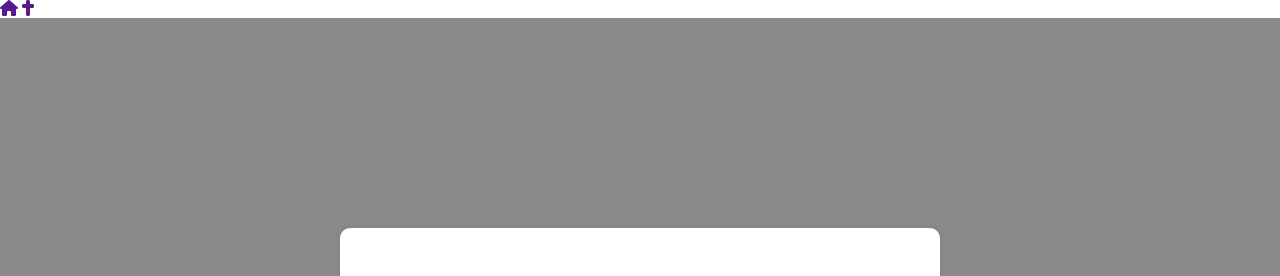
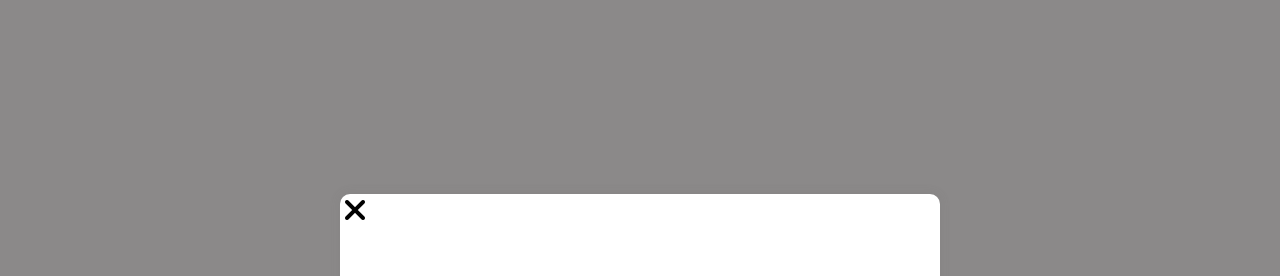
Before and after one commit to pratiksingh27/topranker, a plain HTML site: page test.html in a window 1280 px wide. Shown: the top 276 px of the page. Drawn offline with Linux system fonts and the light colour scheme.

Commit message:
basic change

```diff
--- a/style.css
+++ b/style.css
@@ -292,3 +292,7 @@ ul .li label{
     outline: none;
     background-color: #44b923;
 }
+.dark{
+    color: black;
+    margin-left: 5px;
+}
--- a/test.html
+++ b/test.html
@@ -12,12 +12,12 @@
   <title>Test page</title>
 </head>
 <body>
-  <div class="my-5">
-    <a href=""><i class="fa fa-home"></i></a>
-    <a href=""><i class="fa fa-cross"></i></a>
-  </div>
+  <!-- <div class="my-5 wrong">
+    <a href="index.html"><i class="fa fa-home fa-2x"></i></a>
+  </div> -->
     <section class="page">
   <div class="quiz-container" id="quiz">
+    <a href="service.html" class="dark"><i class="fa fa-times fa-2x"></i></a>
     <div class="quiz-header">
       <h2 id="question">Question Text</h2>
       <ul class="ul">
```
